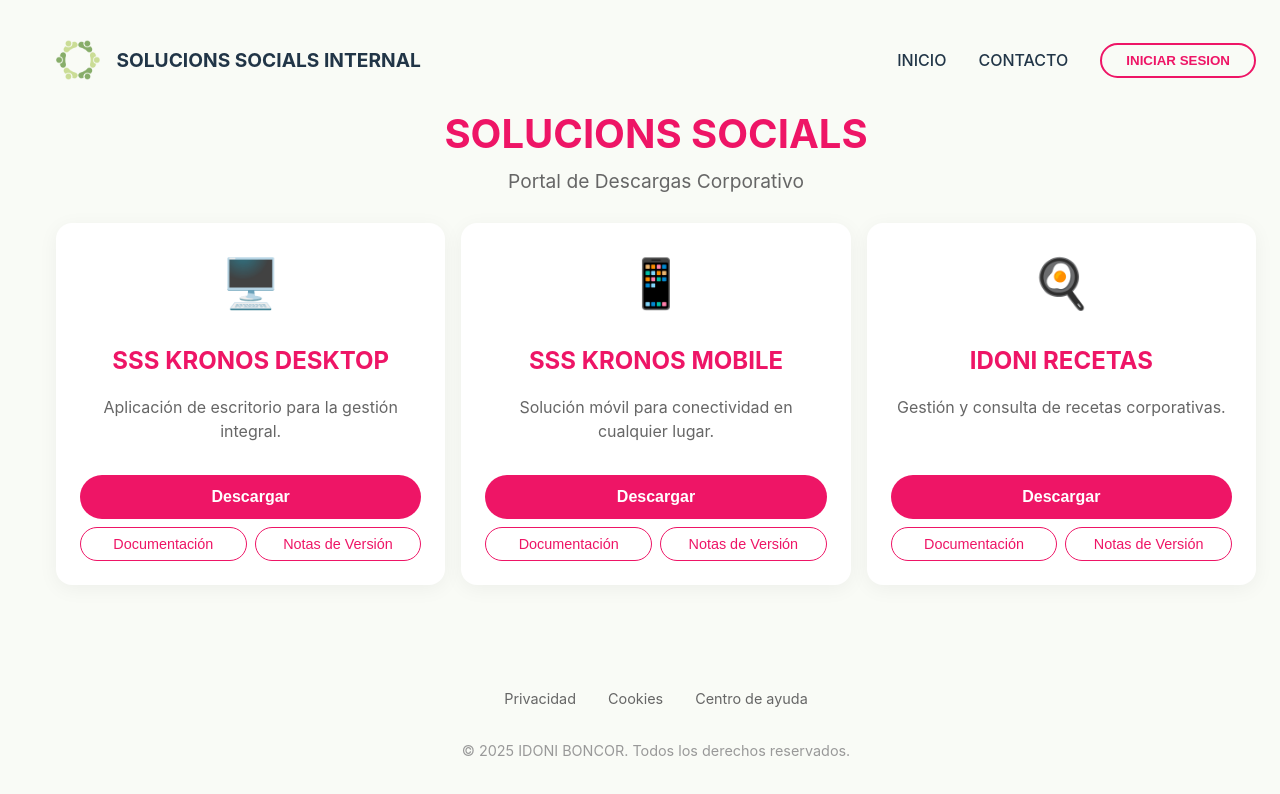
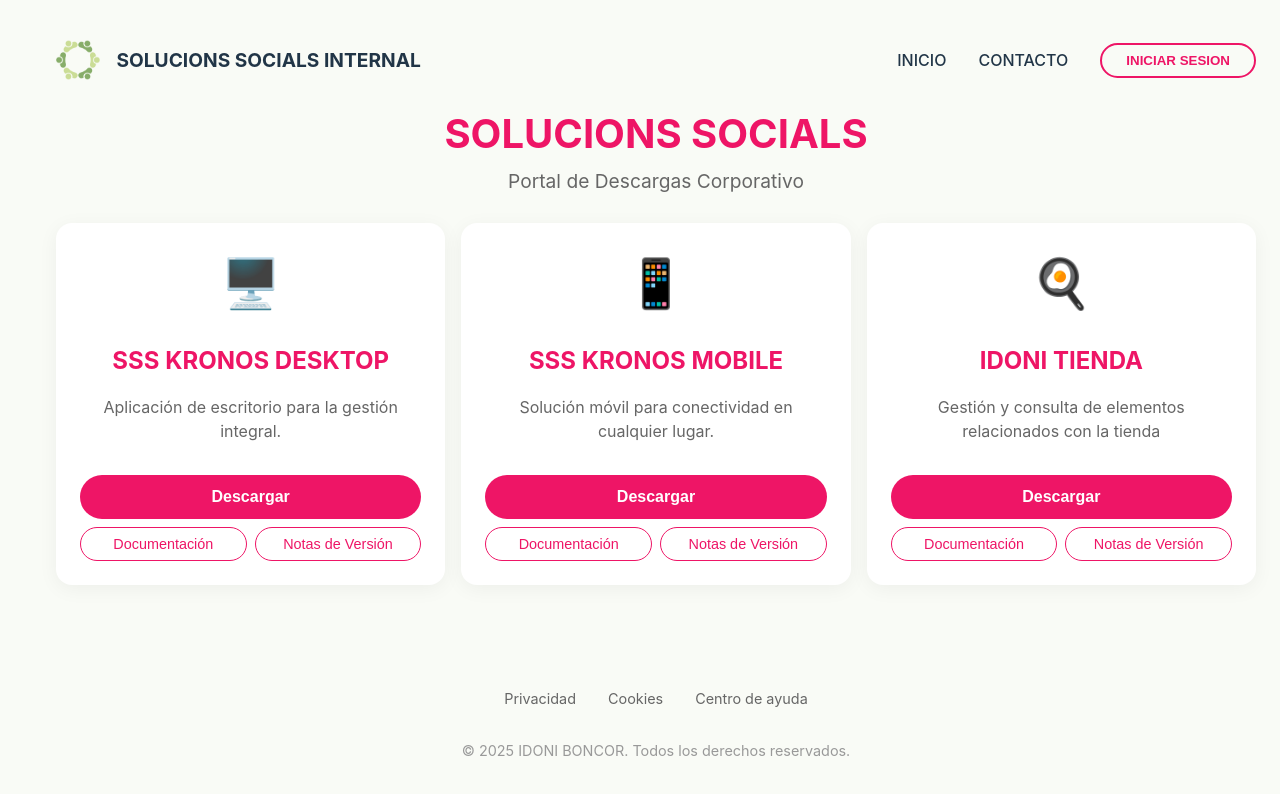
Before and after one commit to Solucions-Socials-Sostenibles-DEV/Solucions-Socials-Sostenibles-DevWebsite, a React (Vite) app: page / in a window 1280 px wide. Shown: the top 794 px of the page. Built offline with nearby package versions, Linux system fonts and the light colour scheme.

Commit message:
FEAT: Implementado nnueva logica visual para el programa de tienda

```diff
--- a/src/App.jsx
+++ b/src/App.jsx
@@ -6,17 +6,17 @@ function App() {
     {
       name: 'SSS KRONOS DESKTOP',
       description: 'Aplicación de escritorio para la gestión integral.',
-      icon: '🖥️' // Placeholder icon
+      icon: '🖥️'
     },
     {
       name: 'SSS KRONOS MOBILE',
       description: 'Solución móvil para conectividad en cualquier lugar.',
-      icon: '📱' // Placeholder icon
+      icon: '📱'
     },
     {
-      name: 'IDONI RECETAS',
-      description: 'Gestión y consulta de recetas corporativas.',
-      icon: '🍳' // Placeholder icon
+      name: 'IDONI TIENDA',
+      description: 'Gestión y consulta de elementos relacionados con la tienda',
+      icon: '🍳'
     }
   ]
 
```
